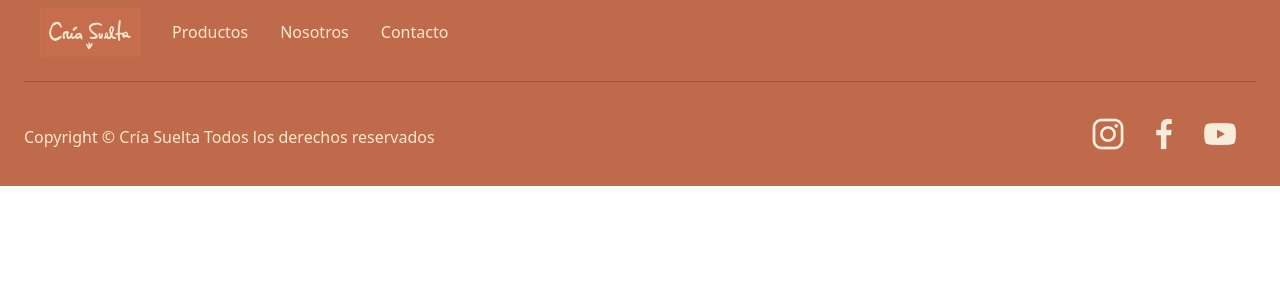
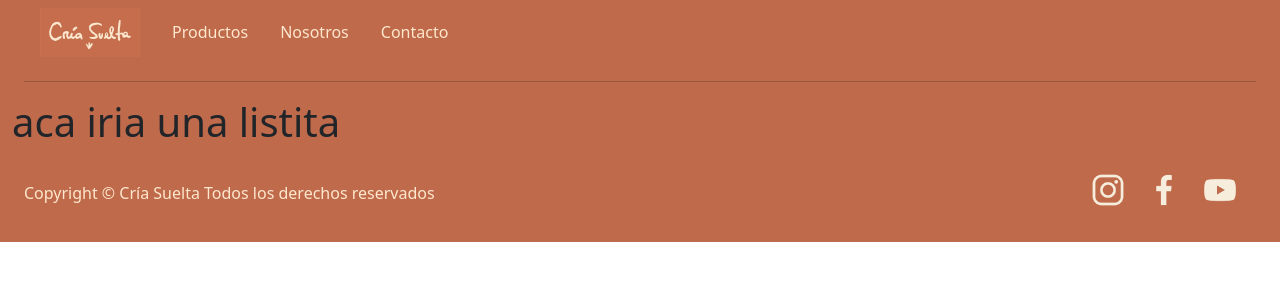
Before and after one commit to anapisano/react-js, a React (Create React App) app: page / in a window 1280 px wide. Shown: the top 300 px of the page. Built offline with nearby package versions, Linux system fonts and the light colour scheme.

Commit message:
no se por que no se ve el maldito icono

```diff
--- a/package.json
+++ b/package.json
@@ -3,11 +3,16 @@
   "version": "0.1.0",
   "private": true,
   "dependencies": {
+    "@fortawesome/fontawesome-svg-core": "^6.1.2",
+    "@fortawesome/free-brands-svg-icons": "^6.1.2",
+    "@fortawesome/free-solid-svg-icons": "^6.1.2",
+    "@fortawesome/react-fontawesome": "^0.2.0",
     "@testing-library/jest-dom": "^5.16.5",
     "@testing-library/react": "^13.3.0",
     "@testing-library/user-event": "^13.5.0",
     "react": "^18.2.0",
     "react-dom": "^18.2.0",
+    "react-native-jam-icons": "^1.0.0",
     "react-scripts": "5.0.1",
     "web-vitals": "^2.1.4"
   },
--- a/src/App.js
+++ b/src/App.js
@@ -3,6 +3,7 @@
 import Footer from './components/Footer';
 import Header from './components/Header';
 import Navbar from './components/Navbar';
+import ItemListConteiner from './components/ItemListContainer';
 
 function App() {
 
@@ -11,6 +12,7 @@
       <Navbar />
 
       <Header />
+        <ItemListConteiner greeting="aca iria una listita"/>
 
       <Footer />
 
--- /dev/null
+++ b/src/components/ItemListContainer.jsx
@@ -0,0 +1,11 @@
+import React from "react";
+
+const ItemListConteiner = ({greeting}) => {
+    return (
+        <div>
+            <h1>{greeting}</h1>
+        </div>
+    )
+}
+
+export default ItemListConteiner;
--- a/src/components/Navbar.jsx
+++ b/src/components/Navbar.jsx
@@ -1,4 +1,5 @@
 import React from "react";
+import Cartwidget from "./cartwidget";
 import logo from "./img/logo.jpeg";
 
 const Navbar = () =>{
@@ -18,6 +19,7 @@
                 <a className="nav-link color_letra" href="#">Contacto</a>
             </li>
         </ul>
+        <Cartwidget />
         <hr></hr>
       </div>
   )
--- /dev/null
+++ b/src/components/cartwidget.jsx
@@ -0,0 +1,13 @@
+import React from "react";
+import { FontAwesomeIcon } from '@fortawesome/react-fontawesome'
+
+
+const Cartwidget= () => {
+    return (
+        <div>
+            <FontAwesomeIcon icon="fa-solid fa-cart-shopping" />
+        </div>
+    )
+}
+
+export default Cartwidget;
```
Also changed, not shown: 1 other file (tests, documents, lock files or other folders).
